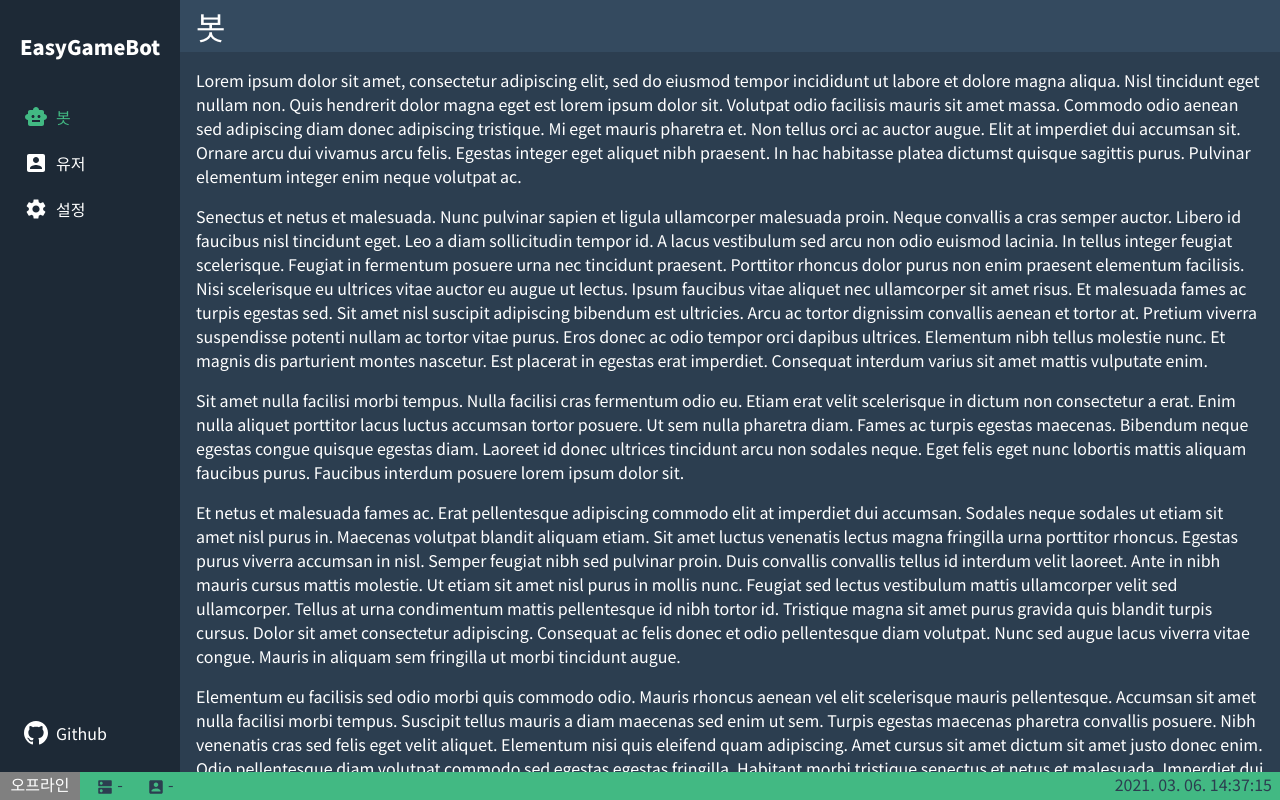
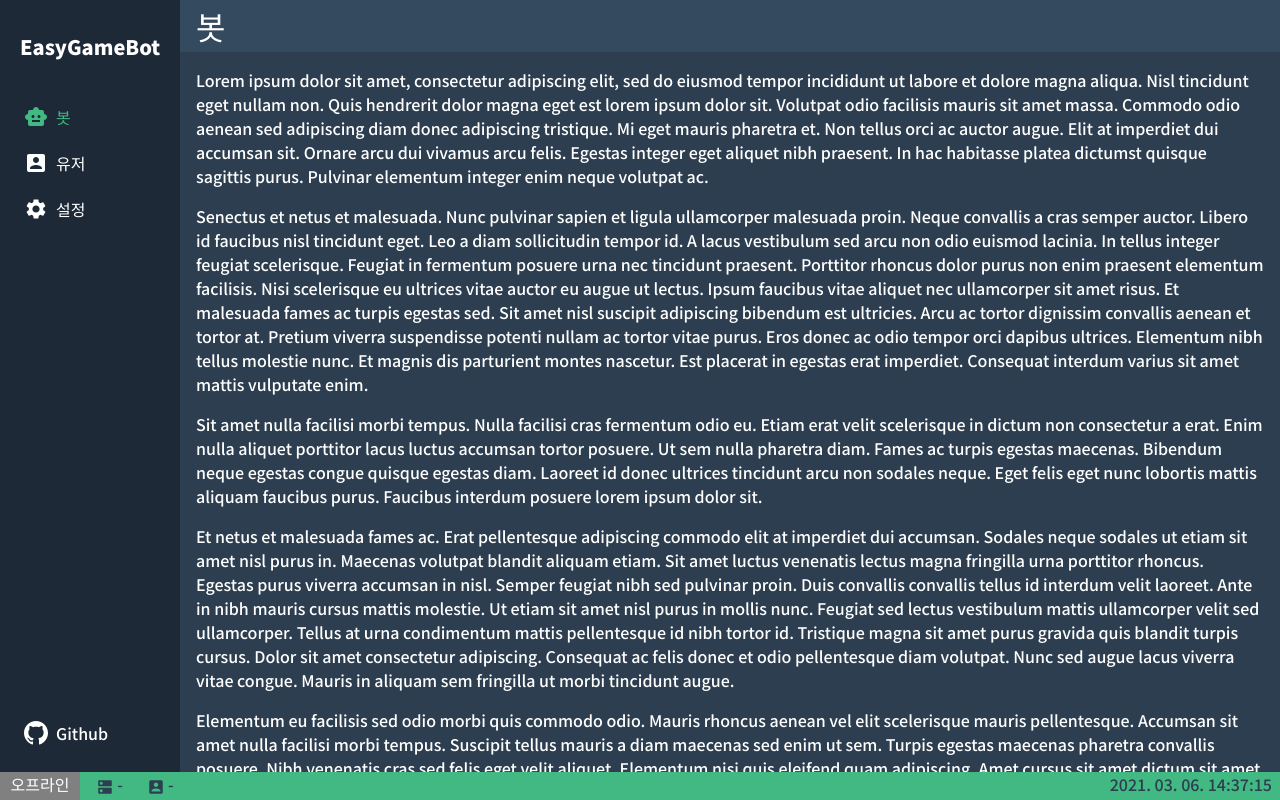
Before and after one commit to minibox24/easygamebot, a Vue app in the folder webdev/: page / in a window 1280 px wide. Built offline with nearby package versions, Linux system fonts and the light colour scheme.

Commit message:
mod(web): font

```diff
--- a/webdev/src/App.vue
+++ b/webdev/src/App.vue
@@ -28,7 +28,7 @@
 </script>
 
 <style>
-@import url('https://fonts.googleapis.com/css2?family=Noto+Sans+KR:wght@100;400;900&display=swap');
+@import url('https://fonts.googleapis.com/css2?family=Noto+Sans+KR:wght@300;500;900&display=swap');
 
 #app {
   display: flex;
```
